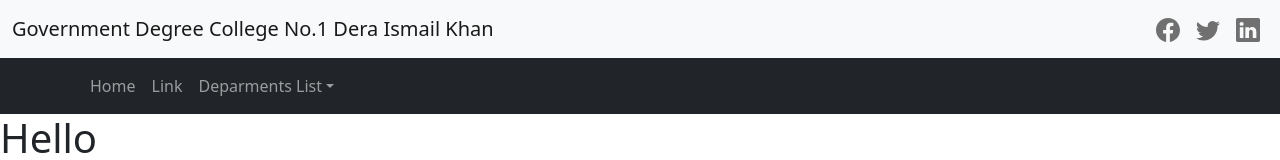
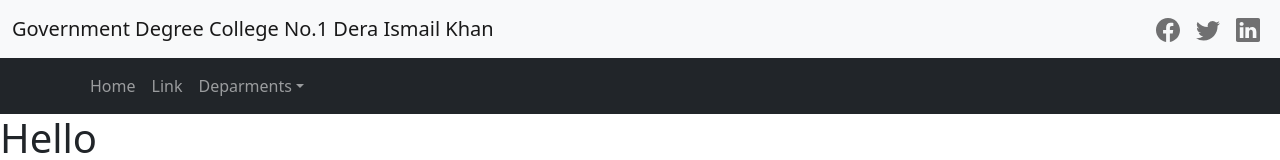
Before and after one commit to faris-xhan/gcdno1, a React (Create React App) app: page / in a window 1280 px wide. Shown: the top 160 px of the page. Built offline with nearby package versions, Linux system fonts and the light colour scheme.

Commit message:
:fire: remove list from deparments dropdwon

```diff
--- a/src/components/header/MainNavbar.jsx
+++ b/src/components/header/MainNavbar.jsx
@@ -15,7 +15,7 @@ export const MainNavbar = (props) => {
           <Nav.Link as={Link} to="/">
             Link
           </Nav.Link>
-          <NavDropdown title="Deparments List" id="departments">
+          <NavDropdown title="Deparments" id="departments">
             <NavDropdown.Item as={Link} to="/cs">
               Computer Science
             </NavDropdown.Item>
```
